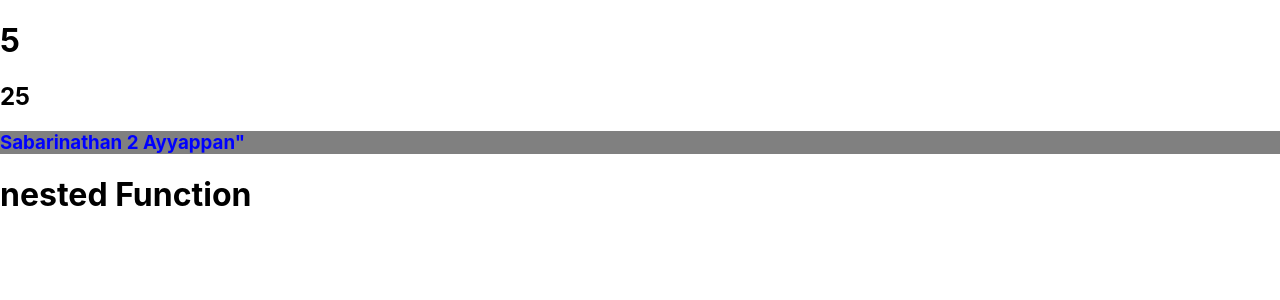
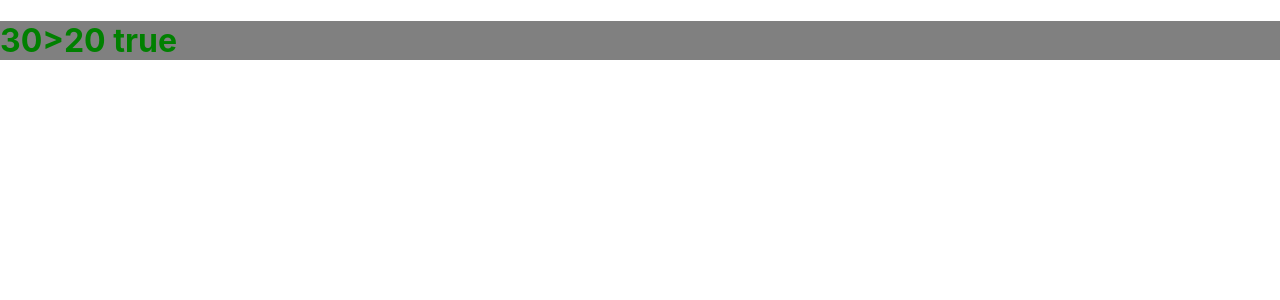
Before and after one commit to sabarinathan321/React_Learn, a React (Create React App) app in the folder my-app/: page / in a window 1280 px wide. Shown: the top 300 px of the page. Built offline with nearby package versions, Linux system fonts and the light colour scheme.

Commit message:
if condition were executed with condition style

```diff
--- a/my-app/src/App.js
+++ b/my-app/src/App.js
@@ -2,32 +2,19 @@ import React from 'react';
 import logo from './logo.svg';
 import react from './image/react.PNG'
 import './App.css';
-
-function sabTest() {
-  let testingName = "nested Function"
-  return (
-    <h1>{testingName}</h1>
-  )
-}
-
 class App extends React.Component {
   render() {
-    let count = 5;
-    let name = {
-      firstName: 'Sabarinathan',
-      lastName: 'Ayyappan'
-    }
-    let styles = {
-      color: 'blue',
-      backgroundColor: 'gray'
-    }
+   let x = 30, y = 20
+   let trueStyle = {
+     color: 'green',
+     backgroundColor: 'gray'
+   }
+   let falseStyle = {
+    color: 'red',
+    backgroundColor: 'gray'
+  }
     return (<React.Fragment>
-      <h1>{count}</h1>
-      <h2>{count * count}</h2>
-      <h3 style={styles}>{name.firstName} 2 {name.lastName}"</h3>
-      {/* <h4 Color = 'blue'>blue color</h4> */}
-      {/* <h5 backgroundColor = {styles.backgroundColor}>background color</h5> */}
-      <h4>{sabTest()}</h4>
+  <h1 style = {x > y ? trueStyle : falseStyle}>{x}{'>'}{y}{" "}{x > y ? 'true' : 'false'}</h1>
     </React.Fragment>)
   }
 }
```
